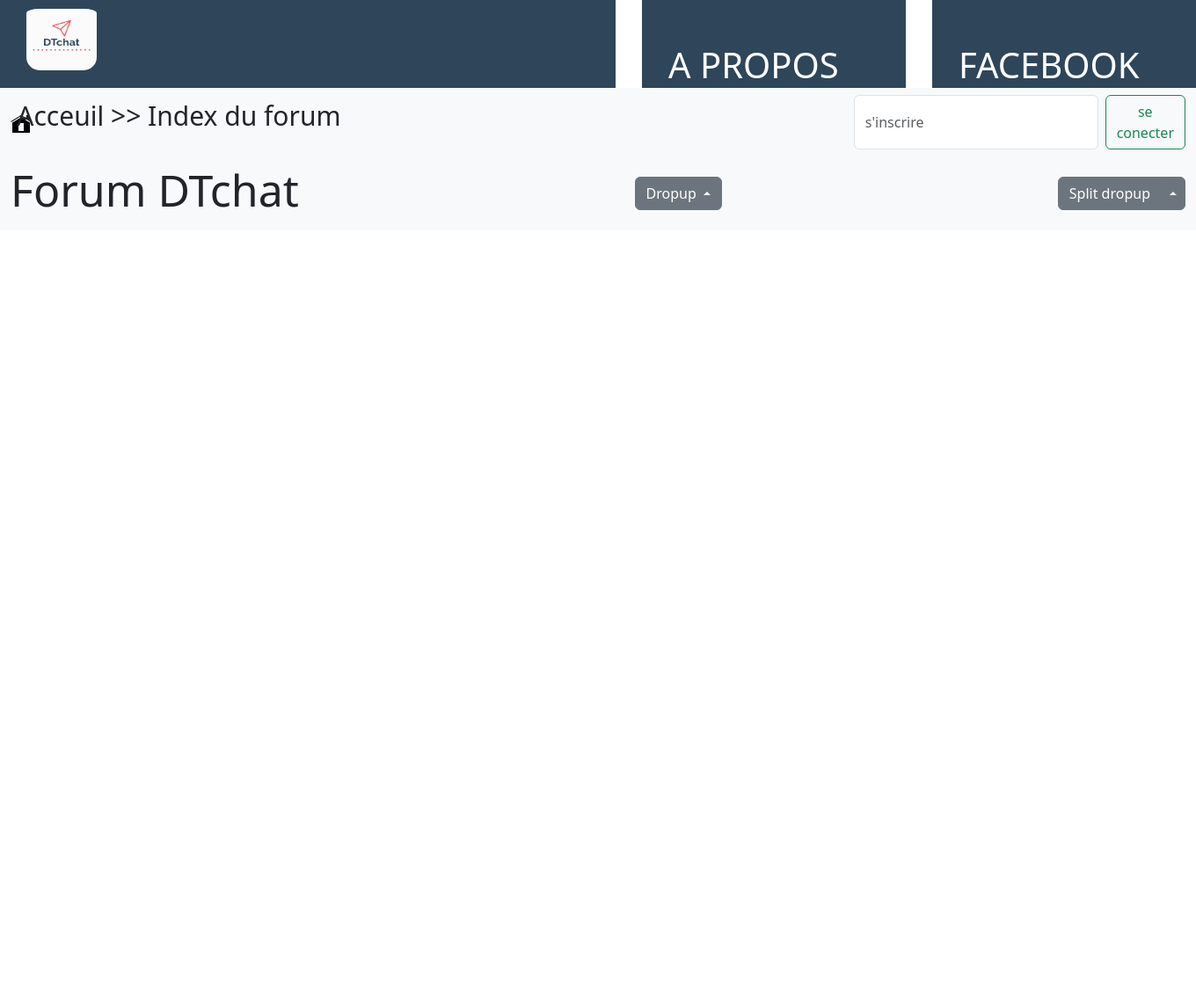
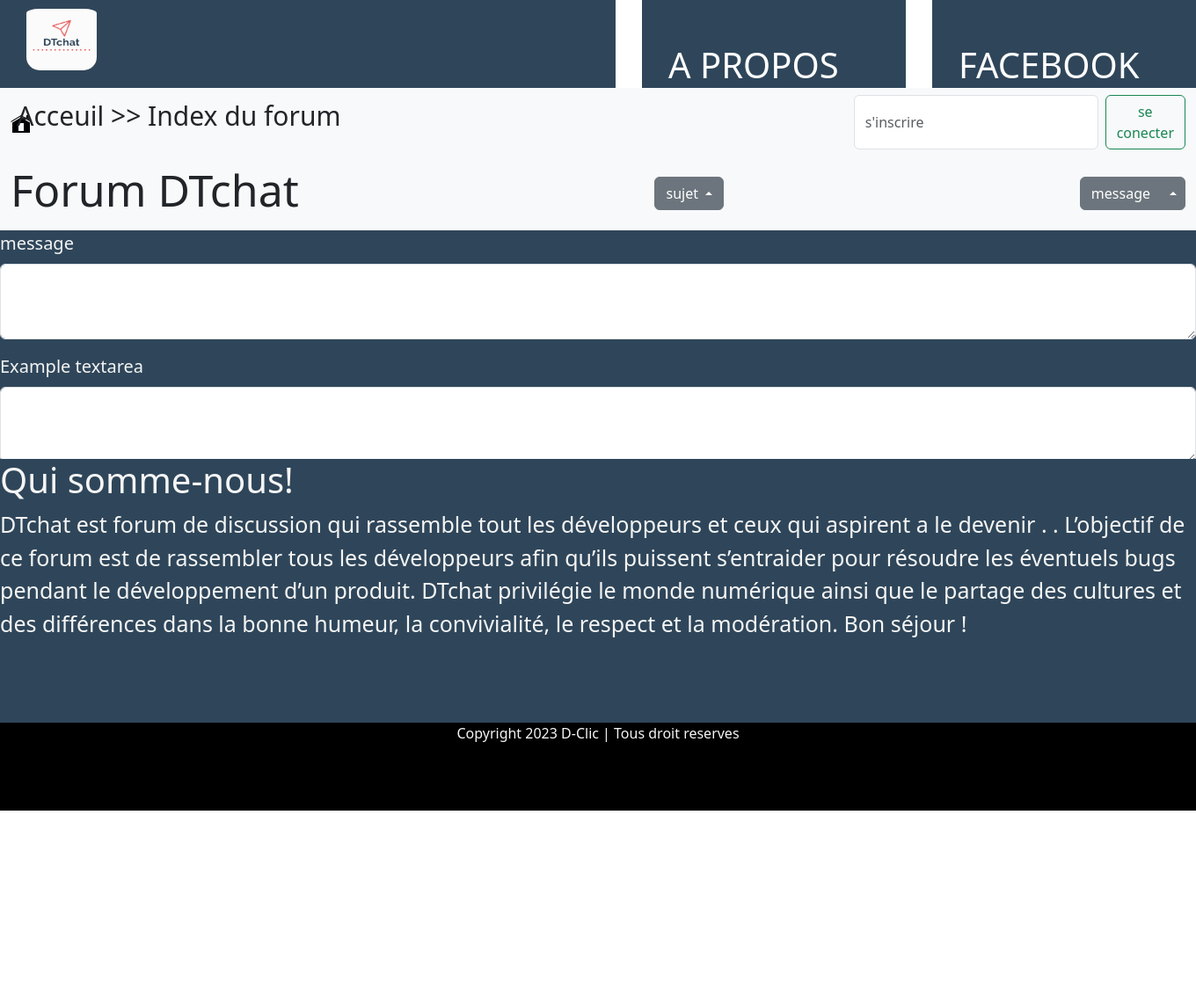
Before and after one commit to mutantcake/dtchat, a PHP site: page / in a window 1360 px wide. Shown: the whole page at 88% size. Before the commit the page ends 239 px from the top, so only its background shows below. Run offline with PHP 8.4, Linux system fonts and the light colour scheme.

Commit message:
page d'acceuil

```diff
--- a/page d'acceuil/index.html
+++ b/page d'acceuil/index.html
@@ -31,15 +31,16 @@
               </div>
             </div>
           </nav>
-          <div>
-          <nav class="navbar navbar-expand-lg bg-body-tertiary">
+          <div class="dtchat">
+          <div >
+          <nav class="navbar navbar-expand-lg bg-body-tertiary" >
             <div class="container-fluid">
 
            <h1 class="forum">Forum DTchat</h1>
                 <!-- Default dropup button -->
 <div class="btn-group dropup">
     <button type="button" class="btn btn-secondary dropdown-toggle" data-bs-toggle="dropdown" aria-expanded="false">
-      Dropup
+      sujet
     </button>
     <ul class="dropdown-menu">
       <!-- Dropdown menu links -->
@@ -49,7 +50,7 @@
   <!-- Split dropup button -->
   <div class="btn-group dropup">
     <button type="button" class="btn btn-secondary">
-      Split dropup
+      message
     </button>
     <button type="button" class="btn btn-secondary dropdown-toggle dropdown-toggle-split" data-bs-toggle="dropdown" aria-expanded="false">
       <span class="visually-hidden">Toggle Dropdown</span>
@@ -61,8 +62,37 @@
               </div>
             </div>
           </nav>
+        </div>
+    </nav>
+    <div class="message">
+    <div class="mb-3">
+      <label for="exampleFormControlInput1" class="form-label">message</label>
+      <textarea class="form-control" id="exampleFormControlTextarea1" rows="3"></textarea>
+    </div>
+    <div class="mb-3">
+      <label for="exampleFormControlTextarea1" class="form-label">Example textarea</label>
+      <textarea class="form-control" id="exampleFormControlTextarea1" rows="3"></textarea>
+    </div>
+  </div>
+  <!-- qui somme nous -->
+  <div class="qui">
+    <h1>
+      Qui somme-nous!
+    </h1>
+<p>
+  DTchat est forum de discussion qui rassemble tout les développeurs et ceux qui
+aspirent a le devenir . . L’objectif de ce forum est de
+rassembler tous les développeurs afin qu’ils puissent s’entraider pour
+résoudre les éventuels bugs pendant le développement d’un produit.
+DTchat privilégie  le monde numérique ainsi que le partage des cultures et
+ des différences dans la bonne humeur, la convivialité, le respect et la modération.
+Bon séjour !
+</p>
+  </div>
+  <footer>
 
-    </nav>
+    Copyright 2023 D-Clic | Tous droit reserves
+  </footer>
 </body>
 
 </html>
--- a/page d'acceuil/style.css
+++ b/page d'acceuil/style.css
@@ -63,3 +63,37 @@ background-color: #F5F5F5;
     background-color: #2F465A;
     bottom: 10px;
 }
+.dchat{
+
+    background-color: #2F465A;
+}
+.message{
+    position: relative;
+    bottom: 200px;
+    background-color: #2F465A;
+    color: #F5F5F5;
+    font-size: 20px;
+}
+.qui{
+    position: relative;
+    background-color: #2F465A;
+    width: 100%;
+    height: 300px;
+    bottom: 220px;
+    color: #F5F5F5;
+    font-size: 25px;
+}
+footer{
+    position: relative;
+    background-color: black;
+    text-align: center;
+    color: #F5F5F5;
+    width: 100%;
+    height: 100px;
+    bottom: 220px;
+
+
+}
+.tout{
+    top: -150px;
+}
```
